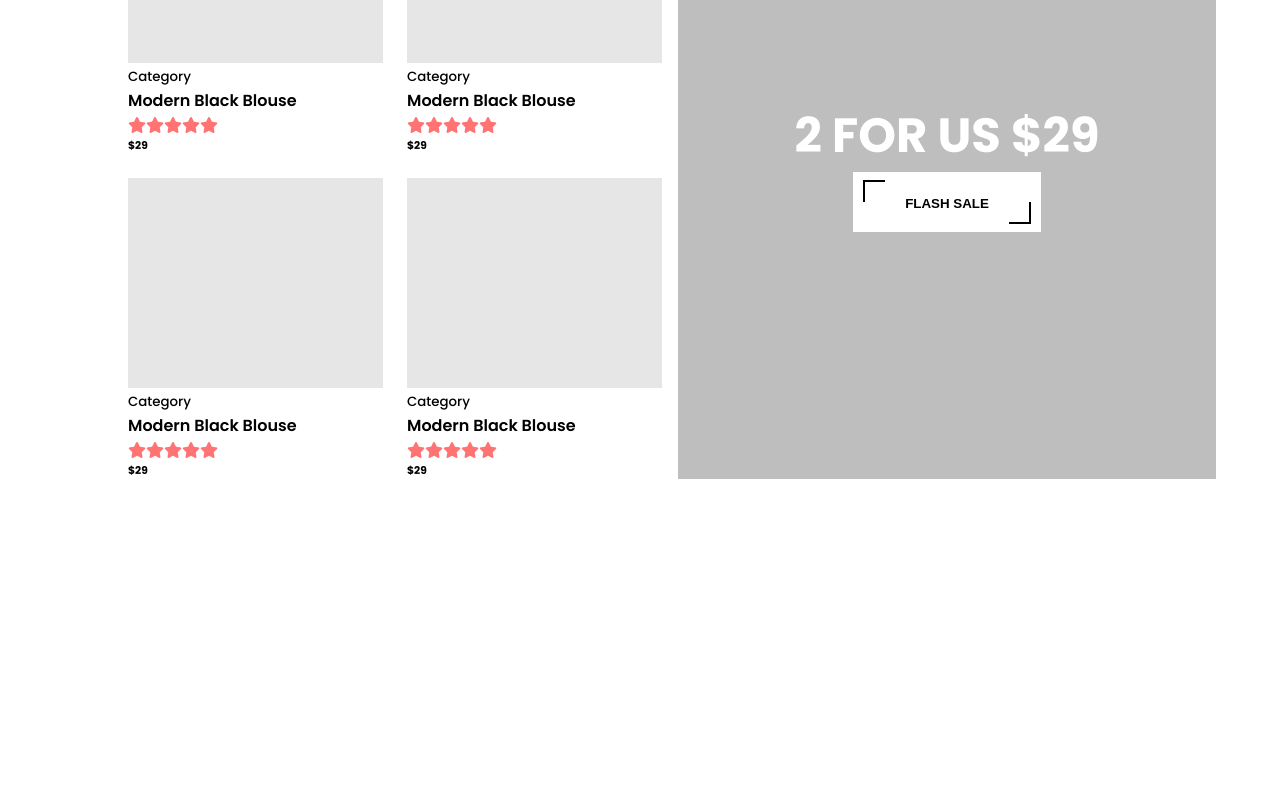
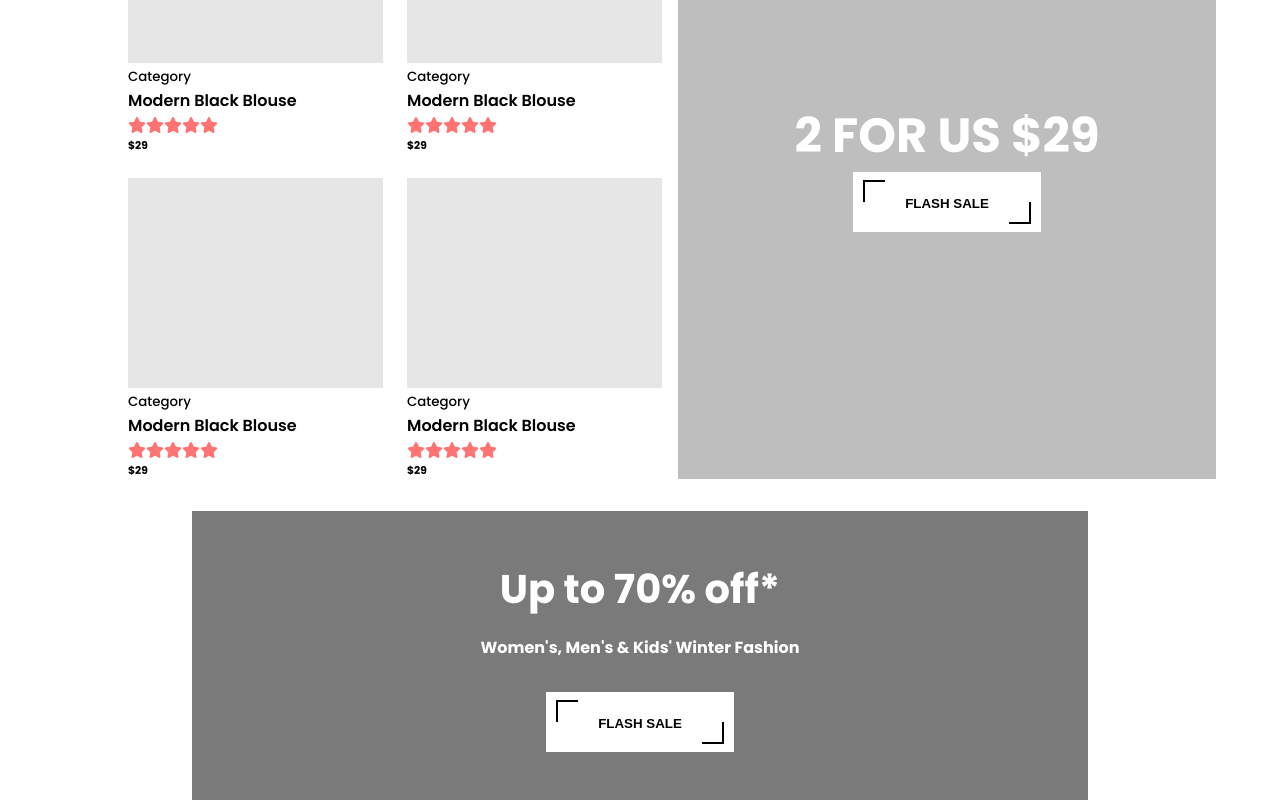
Before and after one commit to saraohman97/fixxo, a React (Create React App) app in the folder e-commerce/: page / in a window 1280 px wide. Shown: the part 833-1633 px from the top of the page. Before the commit the page ends 1344 px from the top, so only its background shows below. Built offline with nearby package versions, Linux system fonts and the light colour scheme.

Commit message:
flash showcase done

```diff
--- /dev/null
+++ b/e-commerce/src/components/FlashSaleShowcase.js
@@ -0,0 +1,13 @@
+import React from 'react'
+
+const FlashSaleShowcase = () => {
+  return (
+      <div className='container showcase-flash-sale'>
+        <h2>Up to 70% off*</h2>
+        <h5>Women's, Men's & Kids' Winter Fashion</h5>
+        <button className='btn'>FLASH SALE</button>
+      </div>
+  )
+}
+
+export default FlashSaleShowcase
--- a/e-commerce/src/styles/Home.css
+++ b/e-commerce/src/styles/Home.css
@@ -279,3 +279,25 @@ body {
 .fa-star {
   color: #FF7373;
 }
+
+/* SHOWCASE FLASH SALE LOWER */
+.showcase-flash-sale {
+  display: flex;
+  flex-direction: column;
+  justify-content: center;
+  align-items: center;
+  color: #fff;
+  gap: 1rem;
+  background-color: #7a7a7a;
+  width: 70%;
+  padding: 3rem;
+}
+.showcase-flash-sale h2 {
+  font-size: 2.5rem;
+}
+.showcase-flash-sale h5 {
+  font-size: 1rem;
+}
+.showcase-flash-sale .btn {
+  margin-top: 1rem;
+}
--- a/e-commerce/src/views/Home.js
+++ b/e-commerce/src/views/Home.js
@@ -1,4 +1,5 @@
 import React from 'react'
+import FlashSaleShowcase from '../components/FlashSaleShowcase'
 import ProductSales from '../components/ProductSales'
 import '../styles/Home.css'
 
@@ -6,6 +7,7 @@ const Home = () => {
   return (
     <div>
       <ProductSales />
+      <FlashSaleShowcase />
     </div>
   )
 }
```
